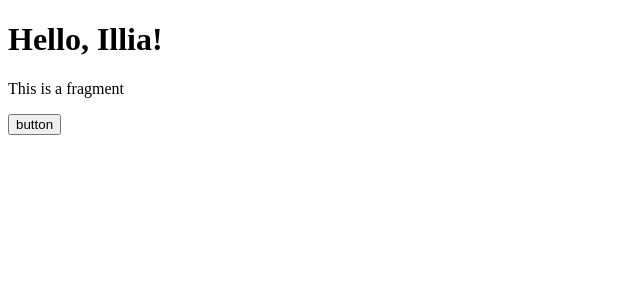
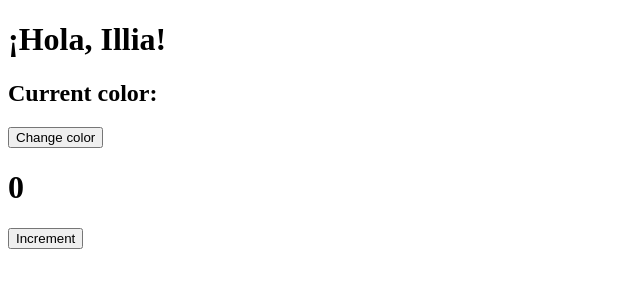
Before and after one commit to illiabutsenko/Node-React, a React app: page / in a window 1280 px wide. Shown: the top 300 px of the page, without its empty margins (0-640 px from the left). Built offline with nearby package versions, Linux system fonts and the light colour scheme; the HTML template or start-up script is replaced by a standard one.

Commit message:
React. Classes, methods

```diff
--- a/src/index.jsx
+++ b/src/index.jsx
@@ -1,12 +1,53 @@
 import ReactDOM from "react-dom/client";
+import React from "react";
 
-const name = "Illia";
-const element = (
-  <>
-    <h1>Hello, {name}!</h1>
-    <p>This is a fragment</p>
-    <button type="button">button</button>
-  </>
-);
+function Welcome(props) {
+  return <h1>¡Hola, {props.name}!</h1>;
+}
+
+class Color extends React.Component {
+  constructor(props) {
+    super(props);
+    this.state = { color: "blue" };
+    this.state = { count: 0 };
+  }
+
+  changeColor = () => {
+    this.setState({ color: (this.state.color = "red") });
+  };
+
+  IncrementCount = () => {
+    this.setState({ count: this.state.count + 1 });
+  };
+
+  componentDidMount() {
+    console.log("Mount");
+  }
+
+  componentDidUpdate() {
+    console.log("Update");
+  }
+
+  render() {
+    return (
+      <div>
+        <h2>Current color: {this.state.color}</h2>
+        <button onClick={this.changeColor}>Change color</button>
+        <h1>{this.state.count}</h1>
+        <button onClick={this.IncrementCount}>Increment</button>
+      </div>
+    );
+  }
+}
+
+function App() {
+  return (
+    <div>
+      <Welcome name="Illia" />
+      <Color />
+    </div>
+  );
+}
+
 const root = ReactDOM.createRoot(document.getElementById("root"));
-root.render(element);
+root.render(App());
--- a/webpack.config.js
+++ /dev/null
@@ -1,22 +0,0 @@
-const path = require("path");
-
-module.exports = {
-  entry: "index.js",
-  output: {
-    filename: "bundle.js",
-    path: path.resolve(__dirname, "dist"),
-  },
-  devServer: {
-    contentBase: "./dist",
-    hot: true,
-  },
-  module: {
-    rules: [
-      {
-        test: /\.js$/,
-        exclude: /node_modules/,
-        use: "babel-loader",
-      },
-    ],
-  },
-};
```
